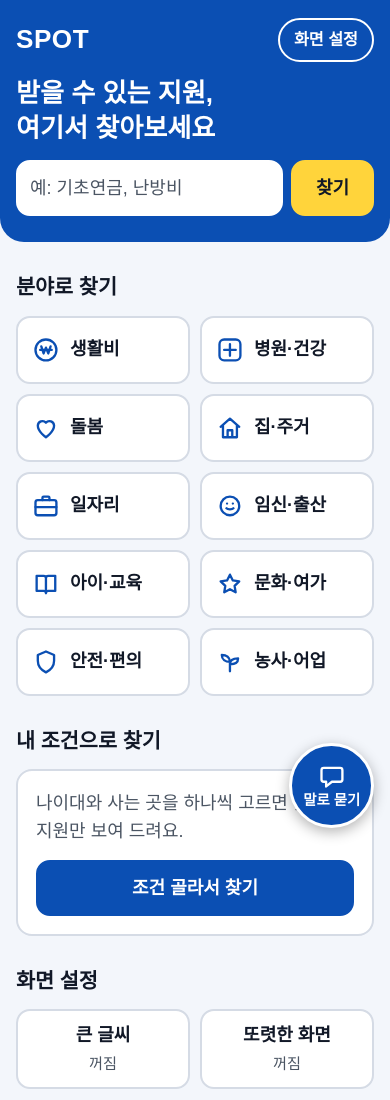
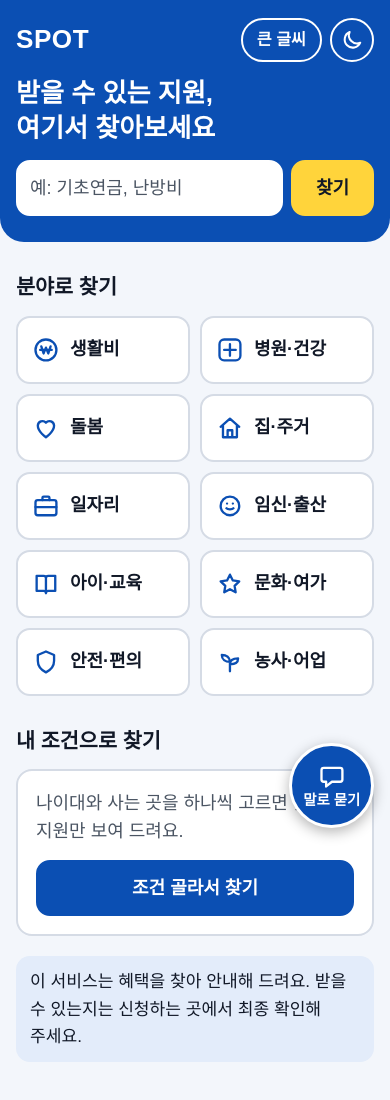
Before and after one commit to ginjuns/SPOT, a plain HTML site: page web/index.html in a window 390 px wide. Shown: the top 1100 px of the page. Drawn offline with Linux system fonts and the light colour scheme.

Commit message:
화면 설정을 시작 화면 위쪽으로 이동, 또렷한 화면 버튼을 달 모양 그림으로 변경

```diff
--- a/web/css/style.css
+++ b/web/css/style.css
@@ -145,7 +145,11 @@ p { margin: 0 0 10px; }
 .hero-pill[aria-pressed="true"] { background: var(--primary-text); color: var(--primary); }
 /* 아래쪽의 "또렷한 화면 링크 색" 규칙보다 우선하게 :not(.btn) 을 붙인다 */
 html[data-contrast="1"] a.hero-pill:not(.btn) { color: var(--primary-text); }
-.hero-toggles { display: none; gap: 10px; }   /* 컴퓨터 화면에서만 보인다 */
+.hero-toggles { display: flex; gap: 8px; }
+/* 그림만 있는 둥근 버튼 (또렷한 화면). 이름은 aria-label 로 읽어 준다 */
+.hero-pill.icon { justify-content: center; width: 44px; padding: 0; }
+.hero-pill.icon svg { width: 1.35rem; height: 1.35rem; fill: none; stroke: currentColor; stroke-width: 2; stroke-linecap: round; stroke-linejoin: round; }
+.hero-pill.icon[aria-pressed="true"] svg { fill: currentColor; }
 .hero .search-form input { border-color: var(--surface); }
 .hero .search-form .btn { border-color: var(--hero-btn-bg); background: var(--hero-btn-bg); color: var(--hero-btn-text); font-weight: 800; }
 
@@ -452,9 +456,7 @@ html[data-contrast="1"] a:not(.btn) { color: #ffe600; }
   .hero h1 br { display: none; }
   .hero .search-form { width: 100%; max-width: 720px; margin: 0 auto; }
   .hero .search-form .btn { min-width: 6.5rem; }
-  .hero-link { display: none; }
-  .hero-toggles { display: flex; }
-  .settings-block { display: none; }           /* 화면 설정은 위쪽 띠에 있다 */
+  .hero-toggles { gap: 10px; }
 
   .tiles { grid-template-columns: repeat(5, minmax(0, 1fr)); gap: 14px; }
   .tile { flex-direction: column; align-items: flex-start; justify-content: center; gap: 12px; padding: 18px; }
--- a/web/index.html
+++ b/web/index.html
@@ -17,11 +17,13 @@
     <header class="hero">
       <div class="hero-top">
         <p class="brand">SPOT</p>
-        <!-- 휴대폰에서는 아래 설정으로 가는 링크, 컴퓨터에서는 바로 누르는 전환 버튼을 보여 준다 -->
-        <a class="hero-pill hero-link" href="#settings">화면 설정</a>
+        <!-- 화면 설정: 큰 글씨, 또렷한 화면(어두운 바탕에 밝은 글씨) -->
         <div class="hero-toggles">
-          <button type="button" class="hero-pill" data-setting="big">큰 글씨 <span class="state">꺼짐</span></button>
-          <button type="button" class="hero-pill" data-setting="contrast">또렷한 화면 <span class="state">꺼짐</span></button>
+          <button type="button" class="hero-pill" data-setting="big">큰 글씨<span class="state sr-only">꺼짐</span></button>
+          <button type="button" class="hero-pill icon" data-setting="contrast" aria-label="또렷한 화면" title="또렷한 화면">
+            <svg aria-hidden="true" viewBox="0 0 24 24"><path d="M20 14.5A8 8 0 0 1 9.5 4a8 8 0 1 0 10.5 10.5z"/></svg>
+            <span class="state sr-only">꺼짐</span>
+          </button>
         </div>
       </div>
       <h1>받을 수 있는 지원,<br> 여기서 찾아보세요</h1>
@@ -52,14 +54,6 @@
         <p>나이대와 사는 곳을 하나씩 고르면 맞는 지원만 보여 드려요.</p>
         <a class="btn btn-primary" href="search.html">조건 골라서 찾기</a>
       </div>
-
-      <div class="settings-block">
-        <h2 class="home-title" id="settings">화면 설정</h2>
-        <div class="row">
-          <button type="button" class="btn toggle" data-setting="big">큰 글씨 <span class="state">꺼짐</span></button>
-          <button type="button" class="btn toggle" data-setting="contrast">또렷한 화면 <span class="state">꺼짐</span></button>
-        </div>
-      </div>
     </main>
 
     <p class="notice">이 서비스는 혜택을 찾아 안내해 드려요. 받을 수 있는지는 신청하는 곳에서 최종 확인해 주세요.</p>
--- a/web/js/settings.js
+++ b/web/js/settings.js
@@ -45,7 +45,8 @@
       buttons.forEach((button) => {
         const on = root.hasAttribute("data-" + button.getAttribute("data-setting"));
         button.setAttribute("aria-pressed", on ? "true" : "false");
-        button.querySelector(".state").textContent = on ? "켜짐" : "꺼짐";
+        const state = button.querySelector(".state");
+        if (state) state.textContent = on ? "켜짐" : "꺼짐";
       });
     };
     buttons.forEach((button) => {
--- a/web/service-worker.js
+++ b/web/service-worker.js
@@ -1,6 +1,6 @@
 // SPOT 서비스 워커: 화면 파일(HTML·CSS·JS·아이콘)만 캐시한다. API 응답은 캐시하지 않는다.
 // 화면 파일을 고쳐서 다시 배포할 때는 아래 버전 숫자를 올린다 (옛 캐시가 지워진다).
-const CACHE = "spot-v6";
+const CACHE = "spot-v7";
 
 const SCREEN_FILES = [
   "./",
```
Also changed, not shown: docs/screenshots/01-시작-화면.png, docs/screenshots/14-큰-글씨.png, docs/screenshots/15-큰-글씨-또렷한-화면.png, docs/screenshots/20-컴퓨터-시작-화면.png, 3 other files.
